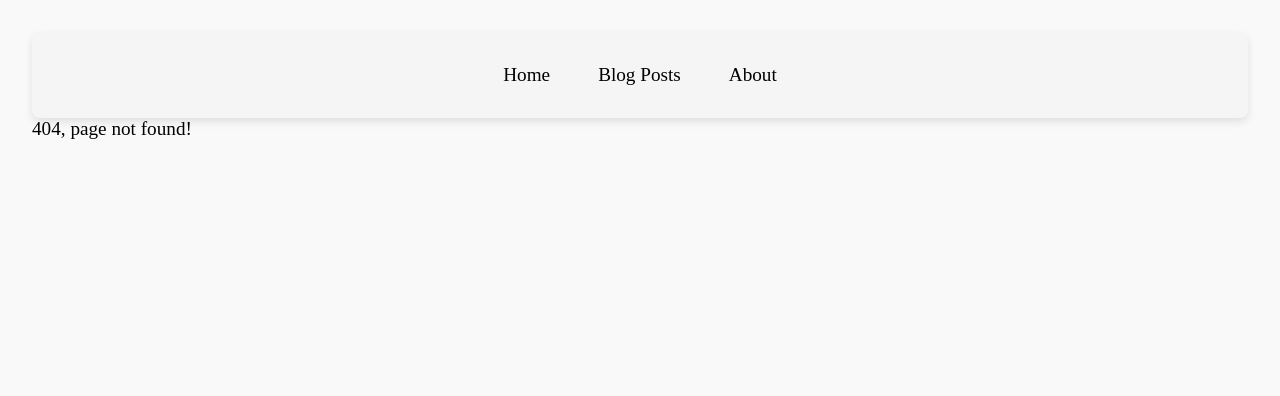
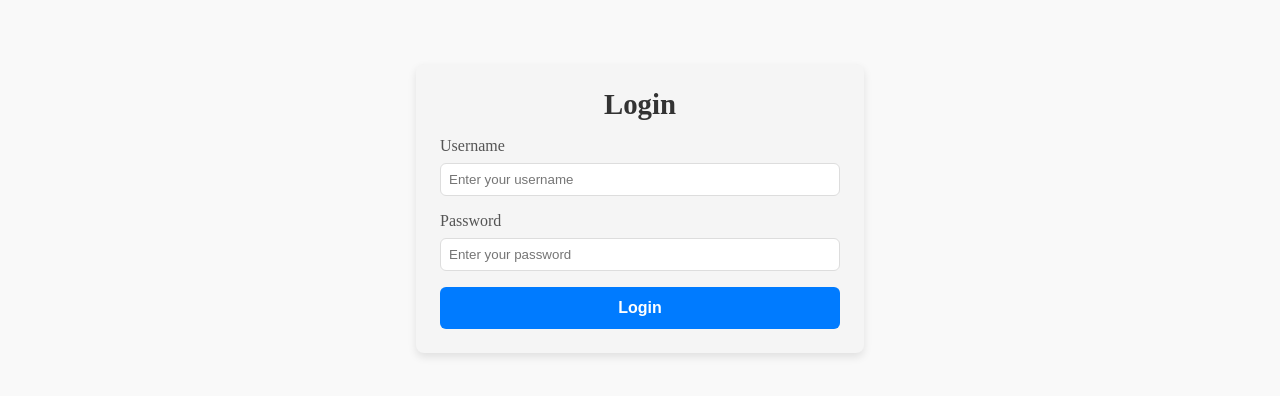
Before and after one commit to evaneissler/vue-router, a Vue app: page /login in a window 1280 px wide. Before the commit this address had no page. Shown: the top 396 px of the page. Built offline with nearby package versions, Linux system fonts and the light colour scheme.

Commit message:
Navigation guards

```diff
--- a/src/App.vue
+++ b/src/App.vue
@@ -1,6 +1,5 @@
 <template>
   <div>
-    <Navigation></Navigation>
     <router-view></router-view>
   </div>
 </template>
--- /dev/null
+++ b/src/apis/auth.js
@@ -0,0 +1,13 @@
+import { ref } from 'vue'
+
+const isAuthenticated = ref(false)
+
+const login = async (username, password) => {
+  isAuthenticated.value = true
+}
+
+const logout = async () => {
+  isAuthenticated.value = false
+}
+
+export { isAuthenticated, login, logout }
--- a/src/router/index.js
+++ b/src/router/index.js
@@ -7,19 +7,38 @@
 import BlogPostsGreeting from '@/views/BlogPostsGreeting.vue'
 import NotFound from '@/views/NotFound.vue'
 import Ads from '@/views/Ads.vue'
+import Login from '@/views/Login.vue'
+import MainLayout from '@/views/MainLayout.vue'
+import { isAuthenticated } from '@/apis/auth'
 
 // Create a router instance
 const router = createRouter({
   history: createWebHistory(),
   routes: [
-    { path: '/', name: 'home', component: Home },
+    {
+      path: '/',
+      name: 'mainLayout',
+      component: MainLayout,
+      redirect: { name: 'home' },
+      children: [
+        {
+          path: '/home',
+          name: 'home',
+          component: Home,
+          meta: { requiresAuth: false },
+        },
         {
           path: '/blogPosts',
           name: 'blogPosts',
           component: BlogPosts,
           redirect: { name: 'blogPostsGreeting' },
           children: [
-        { path: '', name: 'blogPostsGreeting', component: BlogPostsGreeting },
+            {
+              path: '',
+              name: 'blogPostsGreeting',
+              component: BlogPostsGreeting,
+              meta: { requiresAuth: false },
+            },
             {
               path: '/blogPosts/:id(\\d+)',
               name: 'blogPost',
@@ -27,16 +46,42 @@
                 default: BlogPost,
                 sidebar: Ads,
               },
+              meta: { requiresAuth: true },
             },
           ],
         },
-    { path: '/about', name: 'about', component: About },
+        {
+          path: '/about',
+          name: 'about',
+          component: About,
+          meta: { requiresAuth: false },
+        },
+      ],
+    },
+    {
+      path: '/login',
+      name: 'login',
+      component: Login,
+      meta: { requiresAuth: false },
+    },
     {
       path: '/:pathMatch(.*)*',
       name: 'notFound',
       component: NotFound,
+      meta: { requiresAuth: false },
     },
   ],
 })
 
+router.beforeEach((to, from) => {
+  console.log(from.name, '->', to.name)
+  if (to.meta.requiresAuth && !isAuthenticated.value) {
+    return { name: 'login', query: { redirect: to.fullPath } }
+  }
+})
+
+router.afterEach((to, from) => {
+  console.log(`Successfully navigated to: ${to.fullPath}`)
+})
+
 export default router
--- a/src/views/About.vue
+++ b/src/views/About.vue
@@ -4,6 +4,12 @@
     </div>
 </template>
 
-<script setup></script>
+<script setup>
+import { onBeforeRouteLeave } from 'vue-router'
+
+onBeforeRouteLeave((to, from) => {
+    window.alert('Don\'t forget to like us on Facebook!')
+})
+</script>
 
 <style lang="scss" scoped></style>
--- a/src/views/BlogPost.vue
+++ b/src/views/BlogPost.vue
@@ -14,8 +14,8 @@
 
 <script setup>
 import api from '@/apis/blogPosts'
-import { ref, watch } from 'vue'
-import { useRoute } from 'vue-router'
+import { ref, watch, onMounted } from 'vue'
+import { useRoute, onBeforeRouteUpdate } from 'vue-router'
 
 const blogPost = ref(null)
 const loading = ref(true)
@@ -31,9 +31,13 @@
     }
 }
 
-watch(() => route.params.id, (newId, oldId) => {
-    loadBlogPost(newId)
-}, { immediate: true })
+onMounted(() => {
+    loadBlogPost(route.params.id)
+})
+
+onBeforeRouteUpdate((to, from) => {
+    loadBlogPost(to.params.id)
+})
 </script>
 
 <style lang="scss" scoped>
--- /dev/null
+++ b/src/views/Login.vue
@@ -0,0 +1,114 @@
+<template>
+    <div class="login-container">
+        <h2>Login</h2>
+        <form @submit.prevent="handleLogin" class="login-form">
+            <div class="form-group">
+                <label for="username">Username</label>
+                <input type="text" id="username" name="username" v-model="username" required
+                    placeholder="Enter your username">
+            </div>
+            <div class="form-group">
+                <label for="password">Password</label>
+                <input type="password" id="password" name="password" v-model="password" required
+                    placeholder="Enter your password">
+            </div>
+            <button type="submit" class="login-button">Login</button>
+        </form>
+    </div>
+</template>
+
+<script setup>
+import { login } from '@/apis/auth'
+import { ref } from 'vue'
+import { useRouter, useRoute } from 'vue-router'
+
+const username = ref('')
+const password = ref('')
+
+const router = useRouter()
+const route = useRoute()
+
+async function handleLogin() {
+    try {
+        await login(username.value, password.value)
+        // Redirect to the page the user originally wanted to visit, or fallback to home
+        const redirectPath = route.query.redirect || { name: 'home' }
+        router.replace(redirectPath)
+    } catch (error) {
+        console.error(error)
+    }
+}
+</script>
+
+<style lang="scss" scoped>
+.login-container {
+    padding: 1.5rem;
+    background-color: #f5f5f5;
+    border-radius: 8px;
+    box-shadow: 0 4px 8px rgba(0, 0, 0, 0.1);
+    max-width: 400px;
+    margin: 2rem auto;
+
+    h2 {
+        margin-bottom: 1rem;
+        font-size: 1.8rem;
+        font-weight: bold;
+        color: #333;
+        text-align: center;
+    }
+
+    .login-form {
+        display: flex;
+        flex-direction: column;
+        gap: 1rem;
+
+        .form-group {
+            display: flex;
+            flex-direction: column;
+
+            label {
+                margin-bottom: 0.5rem;
+                font-size: 1rem;
+                color: #555;
+            }
+
+            input {
+                padding: 0.5rem;
+                border: 1px solid #ddd;
+                border-radius: 6px;
+                background-color: #fff;
+                transition: all 0.3s ease;
+
+                &:focus {
+                    border-color: #007bff;
+                    box-shadow: 0 0 4px rgba(0, 123, 255, 0.5);
+                    outline: none;
+                }
+            }
+        }
+
+        .login-button {
+            padding: 0.75rem;
+            border: none;
+            border-radius: 6px;
+            background-color: #007bff;
+            color: #fff;
+            font-size: 1rem;
+            font-weight: bold;
+            cursor: pointer;
+            transition: all 0.3s ease;
+
+            &:hover {
+                background-color: #0056b3;
+                box-shadow: 0 6px 12px rgba(0, 0, 0, 0.1);
+                transform: translateY(-3px);
+            }
+
+            &:active {
+                transform: translateY(3px);
+                box-shadow: 0 4px 8px rgba(0, 0, 0, 0.1);
+            }
+        }
+    }
+}
+</style>
--- /dev/null
+++ b/src/views/MainLayout.vue
@@ -0,0 +1,18 @@
+<template>
+    <div class="main-layout">
+        <Navigation></Navigation>
+        <router-view></router-view>
+    </div>
+</template>
+
+<script setup>
+import Navigation from '@/components/Navigation.vue';
+</script>
+
+<style lang="scss" scoped>
+.main-layout {
+    display: flex;
+    flex-direction: column;
+    gap: 1rem;
+}
+</style>
```
Lines whose indentation alone changed are shown as unchanged.
